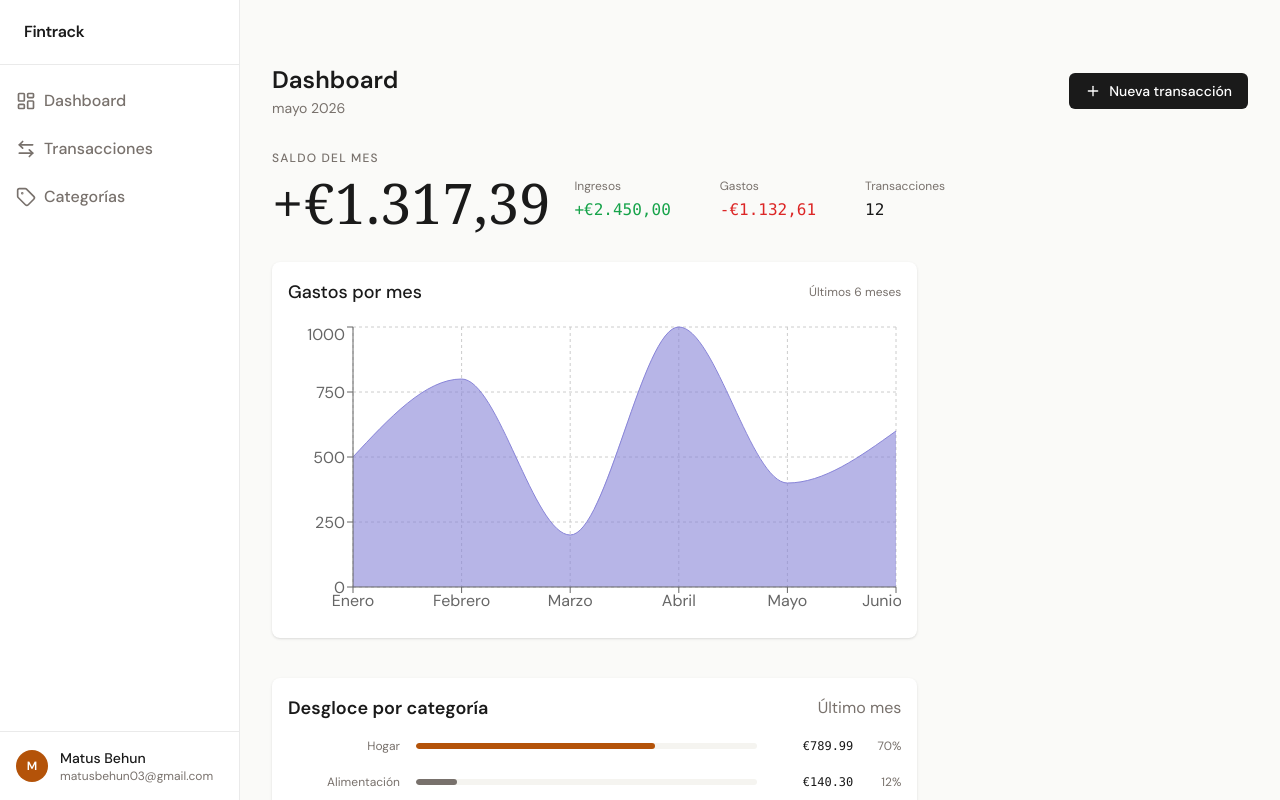
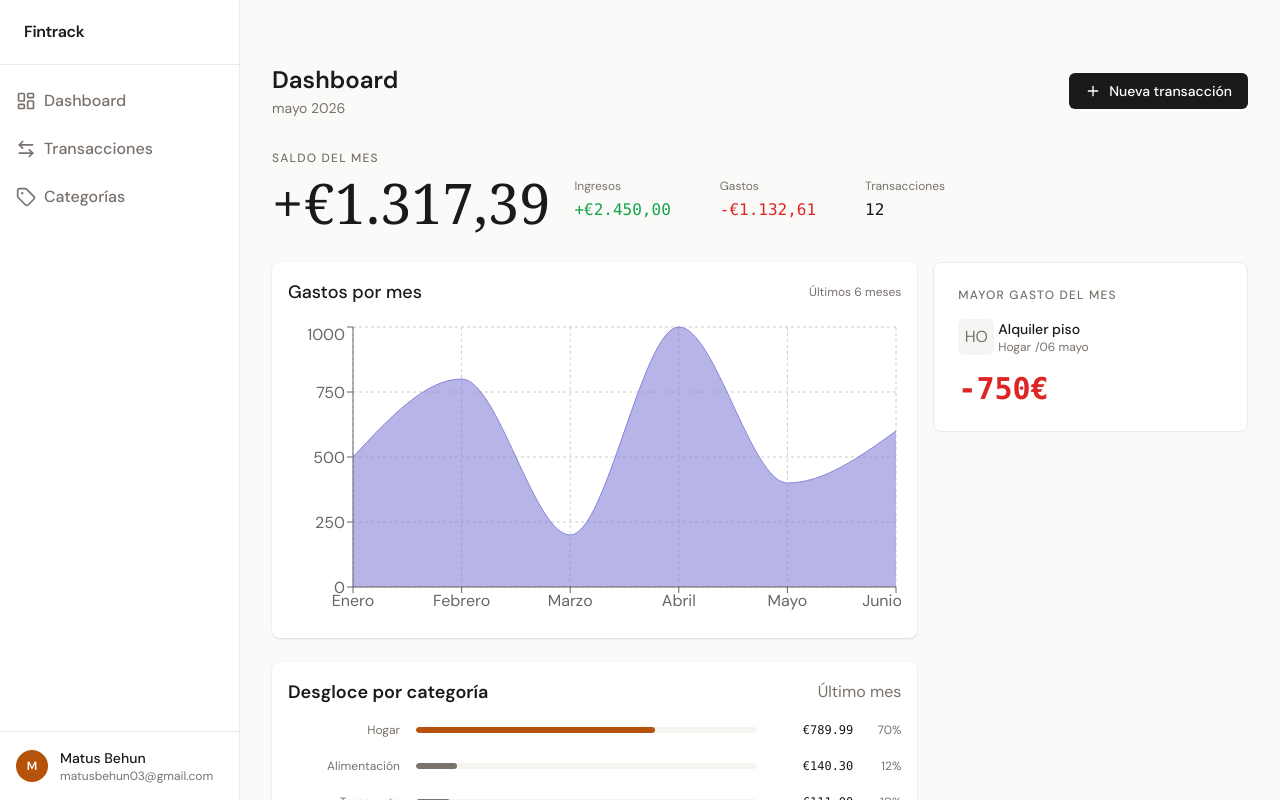
Before and after one commit to Matusbh/FinTrack, a React (Vite) app: page / in a window 1280 px wide. Shown: the top 800 px of the page. Built offline with nearby package versions, Linux system fonts and the light colour scheme.

Commit message:
feat: creacion de sumamryCard y  TransactionItem. Aplicados en el dashboardpage

```diff
--- a/src/components/dashboard/SummaryCard.jsx
+++ b/src/components/dashboard/SummaryCard.jsx
@@ -1 +1,14 @@
 // Tarjeta de resumen. Muestra un número clave: ingresos totales, gastos totales o balance actual.
+export default function SummartCard({ titulo, icono, valor }) {
+  return (
+    <div className="bg-white border border-[#EAEAEA] rounded-lg p-6 w-ull">
+      <p className="text-xs text-[#78716C] uppercase tracking-widest font-medium mb-4">
+        {titulo}
+      </p>
+      <div className="mb-4">{icono}</div>
+      <p className="font-mono text-start text-3xl font-semibold text-[#DC2626]">
+        {valor}€
+      </p>
+    </div>
+  );
+}
--- a/src/components/transactions/TransactionItem.jsx
+++ b/src/components/transactions/TransactionItem.jsx
@@ -1 +1,29 @@
 // Una fila de transacción: nombre, fecha, categoría y monto. Recibe los datos de una sola transacción.
+
+export default function TransactionItem({ simbolo, titulo, cat, fecha }) {
+  return (
+    <>
+      <div id="componente" className="flex gap-1">
+        <div
+          id="simbolo"
+          className="w-9 h-9 rounded-md bg-stone-100 flex items-center justify-center shrink-0"
+        >
+          {simbolo}
+        </div>
+        <div className="flex flex-col">
+          <h4 id="titulo" className="text-sm font-medium text-[#1A1A1A]">
+            {titulo}
+          </h4>
+          <div className="flex gap-1">
+            <p id="categoria" className="text-xs text-[#78716C]">
+              {cat}
+            </p>
+            <p id="fecha" className="text-xs text-[#78716C]">
+              /{fecha}
+            </p>
+          </div>
+        </div>
+      </div>
+    </>
+  );
+}
--- a/src/pages/DashboardPage.jsx
+++ b/src/pages/DashboardPage.jsx
@@ -3,6 +3,9 @@ import Header from "../components/layout/Header.jsx";
 import { Plus } from "lucide-react";
 import ExpenseChart from "../components/dashboard/ExpenseChart.jsx";
 import CategoryChart from "../components/dashboard/CategoryChart.jsx";
+import Card from "../components/ui/Card.jsx";
+import SummartCard from "../components/dashboard/SummaryCard.jsx";
+import TransationItem from "../components/transactions/TransactionItem.jsx";
 
 export default function DashboardPage() {
   return (
@@ -11,7 +14,7 @@ export default function DashboardPage() {
         <Header />
       </div>
       <div className="lg:ml-60 flex-1 px-4 py-4 lg:px-8 lg:py-8">
-        <div id="cabecera" className="">
+        <div id="cabecera">
           <div className="flex items-center justify-between mb-4 mt-4 lg:mb-8 lg:mt-8">
             <div>
               <h2 className="text-2xl font-semibold text-[#1A1A1A]">
@@ -29,22 +32,22 @@ export default function DashboardPage() {
           </div>
         </div>
         <div id="balance">
-          <div className="mb-8">
+          <div className="mb-6 lg:mb-8">
             <p className="text-xs text-[#78716C] uppercase tracking-widest font-medium mb-2">
               Saldo del mes
             </p>
-            <div className="flex items-end gap-6 flex-wrap">
+            <div className="flex flex-col gap-3 lg:flex-row lg:items-end lg:gap-6">
               <p className="font-serif text-4xl lg:text-[3.5rem] leading-none text-[#1A1A1A]">
                 +€1.317,39
               </p>
-              <div className="flex gap-6 mb-2">
+              <div className="flex gap-6 lg:mb-2">
                 <div>
                   <p className="text-xs mb-1">Ingresos</p>
                   <p className="font-mono text-base text-[#16A34A]">
                     +€2.450,00
                   </p>
                 </div>
-                <div className="w-px "></div>
+                <div className="w-px"></div>
                 <div>
                   <p className="text-xs mb-1">Gastos</p>
                   <p className="font-mono text-base text-[#DC2626]">
@@ -60,12 +63,29 @@ export default function DashboardPage() {
             </div>
           </div>
         </div>
-        <div id="grid" className="grid grid-cols-3 gap-4">
-          <div id="gastos-mensuales" className="col-span-2 space-y-6 mb-6">
-            <ExpenseChart />
+        <div id="grid" className="grid grid-cols-1 gap-4 lg:grid-cols-3">
+          <div id="columna-izq" className="space-y-4 lg:col-span-2 lg:space-y-6">
+            <div id="gastos-mensuales">
+              <ExpenseChart />
+            </div>
+            <div id="desgloce-categoria">
+              <CategoryChart />
+            </div>
           </div>
-          <div id="desgloce-categoria" className="col-span-2 space-y-6">
-            <CategoryChart />
+
+          <div id="columna-derecha" className="space-y-4 lg:col-span-1">
+            <SummartCard
+              titulo="Mayor gasto del mes"
+              icono={
+                <TransationItem
+                  simbolo="HO"
+                  titulo="Alquiler piso"
+                  cat="Hogar"
+                  fecha="06 mayo"
+                />
+              }
+              valor="-750"
+            ></SummartCard>
           </div>
         </div>
       </div>
```
